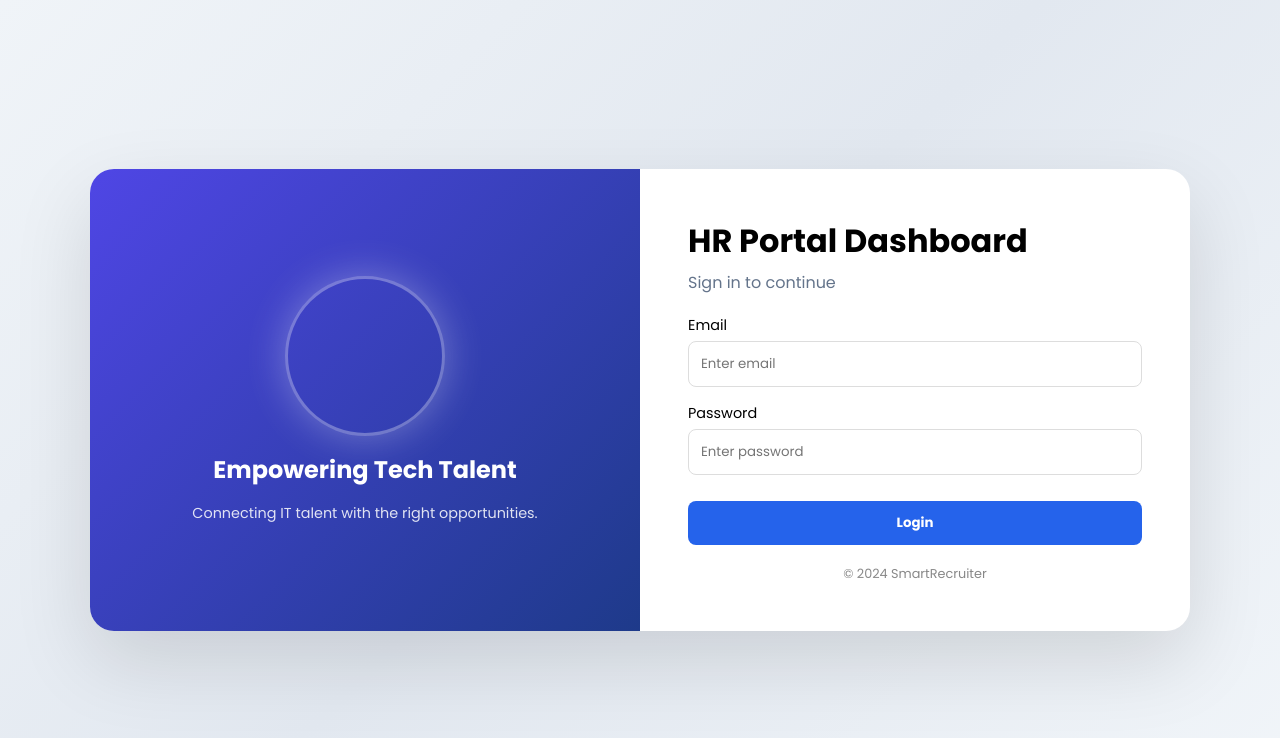
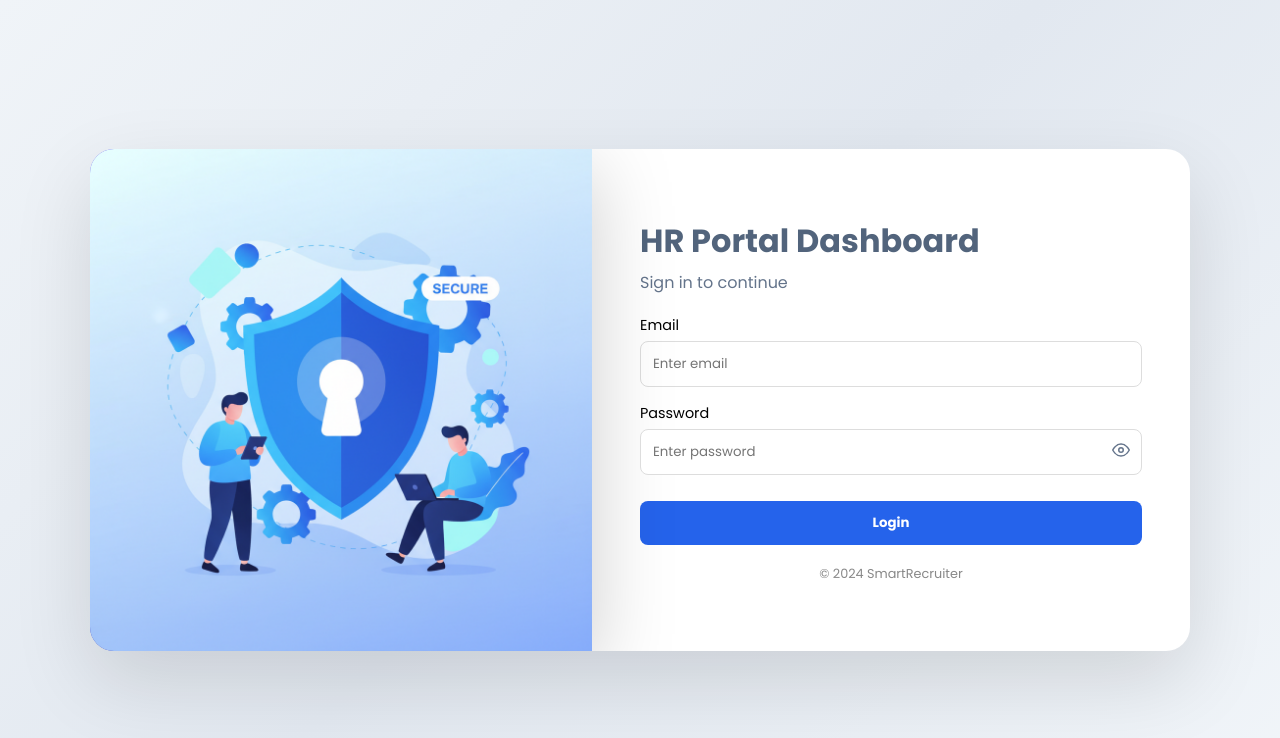
Before and after one commit to NorpajSucces/frontend-cv-screening, a React (Vite) app: page /hr/login in a window 1280 px wide. Shown: the top 738 px of the page. Built offline with nearby package versions, Linux system fonts and the light colour scheme; no server answers.

Commit message:
UPDATE LOGIN

```diff
--- a/package.json
+++ b/package.json
@@ -15,6 +15,7 @@
     "react": "^19.2.4",
     "react-dom": "^19.2.4",
     "react-hook-form": "^7.72.0",
+    "react-icons": "^5.6.0",
     "react-redux": "^9.2.0",
     "react-router-dom": "^7.13.2",
     "recharts": "^3.8.1",
--- a/src/pages/hr/Login.css
+++ b/src/pages/hr/Login.css
@@ -3,7 +3,9 @@
   box-sizing: border-box;
 }
 
-html, body, #root {
+html,
+body,
+#root {
   margin: 0;
   padding: 0;
   height: 100%;
@@ -45,24 +47,24 @@ html, body, #root {
   color: white;
 }
 
-.illustration-circle {
-  width: 160px;
-  height: 160px;
-  border-radius: 50%;
-  border: 3px solid rgba(255, 255, 255, 0.3);
-  box-shadow: 0 0 40px rgba(255,255,255,0.3);
+.login-illustration {
+  flex: 1;
+  display: flex;
+  justify-content: center;
+  align-items: center;
+  padding: 0rem;
+
+  /* optional background biar tetap aesthetic */
+  background: linear-gradient(135deg, #4f46e5, #1e3a8a);
 }
 
-.illustration-title {
-  font-size: 1.5rem;
-  font-weight: 700;
-  text-align: center;
-}
+/* GAMBAR */
+.login-image {
+  width: 100%;
+  height: 100%;
+  object-fit: cover;
 
-.illustration-subtitle {
-  font-size: 0.9rem;
-  text-align: center;
-  opacity: 0.85;
+  filter: drop-shadow(0 20px 40px rgba(0, 0, 0, 0.2));
 }
 
 /* RIGHT SIDE (FORM) */
@@ -79,6 +81,7 @@ html, body, #root {
   margin: 0;
   font-size: 2rem;
   font-weight: 800;
+  color: #52647c;
 }
 
 .login-header p {
@@ -142,6 +145,29 @@ html, body, #root {
   color: #888;
 }
 
+.password-wrapper {
+  position: relative;
+  display: flex;
+  align-items: center;
+}
+
+.password-wrapper input {
+  width: 100%;
+  padding-right: 40px;
+}
+
+.toggle-password {
+  position: absolute;
+  right: 12px;
+  cursor: pointer;
+  font-size: 18px;
+  color: #64748b;
+}
+
+.toggle-password:hover {
+  color: #2563eb;
+}
+
 /* RESPONSIVE */
 @media (max-width: 768px) {
   .login-container {
@@ -155,4 +181,6 @@ html, body, #root {
   .login-form-section {
     padding: 2rem;
   }
+
+
 }
--- a/src/pages/hr/Login.jsx
+++ b/src/pages/hr/Login.jsx
@@ -3,11 +3,15 @@ import { useNavigate } from "react-router-dom";
 import { useDispatch, useSelector } from "react-redux";
 import { loginHR } from "../../store/slices/authSlice";
 import "./Login.css";
+import login from "../../assets/login.png";
+import { FiEye, FiEyeOff } from "react-icons/fi";
 
 const Login = () => {
   const [email, setEmail] = useState("");
   const [password, setPassword] = useState("");
   const [localError, setLocalError] = useState("");
+
+  const [showPassword, setShowPassword] = useState(false);
 
   const navigate = useNavigate();
   const dispatch = useDispatch();
@@ -39,11 +43,9 @@ const Login = () => {
 
         {/* LEFT */}
         <div className="login-illustration">
-          <div className="illustration-circle"></div>
-          <h2 className="illustration-title">Empowering Tech Talent</h2>
-          <p className="illustration-subtitle">
-            Connecting IT talent with the right opportunities.
-          </p>
+          <div className="login-illustration">
+            <img src={login} alt="Login Illustration" className="login-image" />
+          </div>
         </div>
 
         {/* RIGHT */}
@@ -72,12 +74,21 @@ const Login = () => {
 
             <div className="login-field-group">
               <label>Password</label>
-              <input
-                type="password"
-                value={password}
-                onChange={(e) => setPassword(e.target.value)}
-                placeholder="Enter password"
-              />
+              <div className="password-wrapper">
+                <input
+                  type={showPassword ? "text" : "password"}
+                  value={password}
+                  onChange={(e) => setPassword(e.target.value)}
+                  placeholder="Enter password"
+                />
+
+                <span
+                  className="toggle-password"
+                  onClick={() => setShowPassword(!showPassword)}
+                >
+                  {showPassword ? <FiEyeOff /> : <FiEye />}
+                </span>
+              </div>
             </div>
 
             <button className="login-button" disabled={loading}>
```
Also changed, not shown: src/assets/login.png (added), 1 other file (tests, documents, lock files or other folders).
